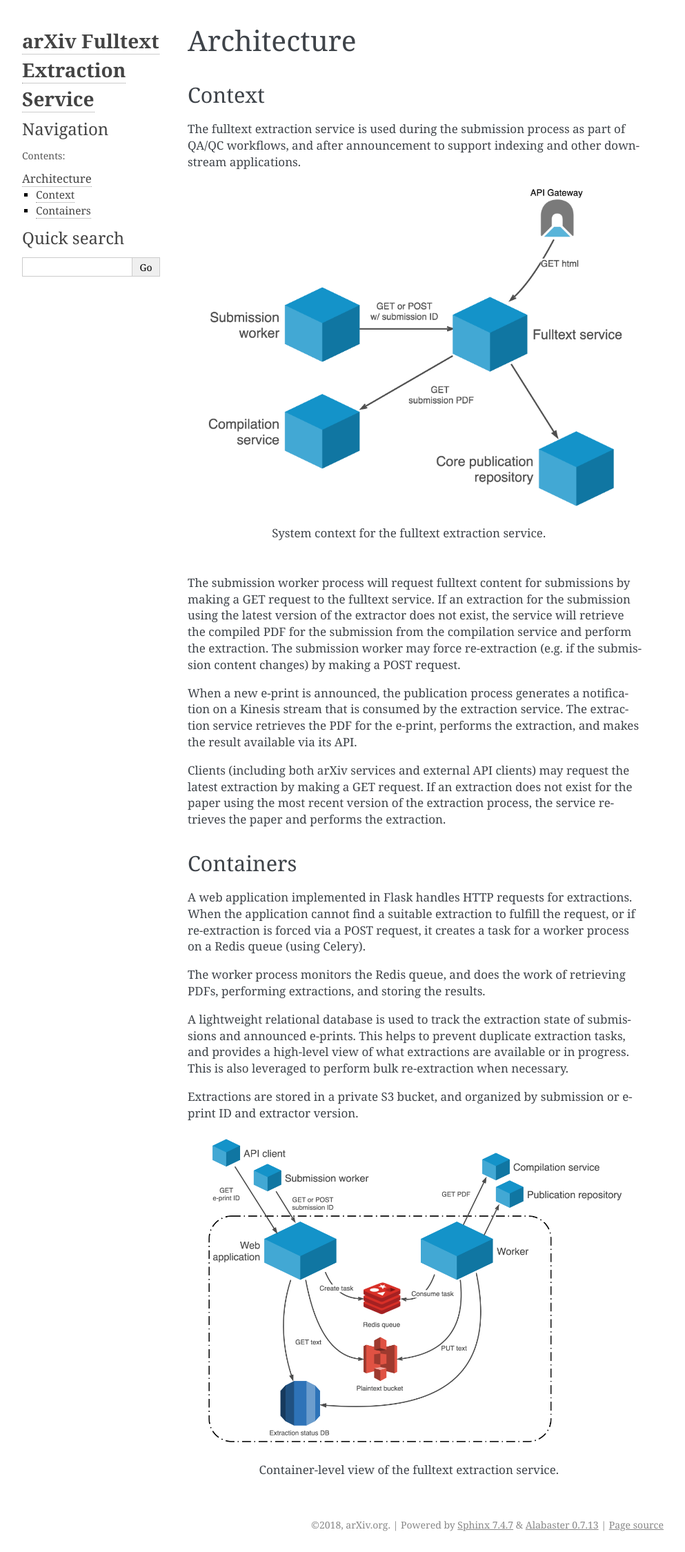
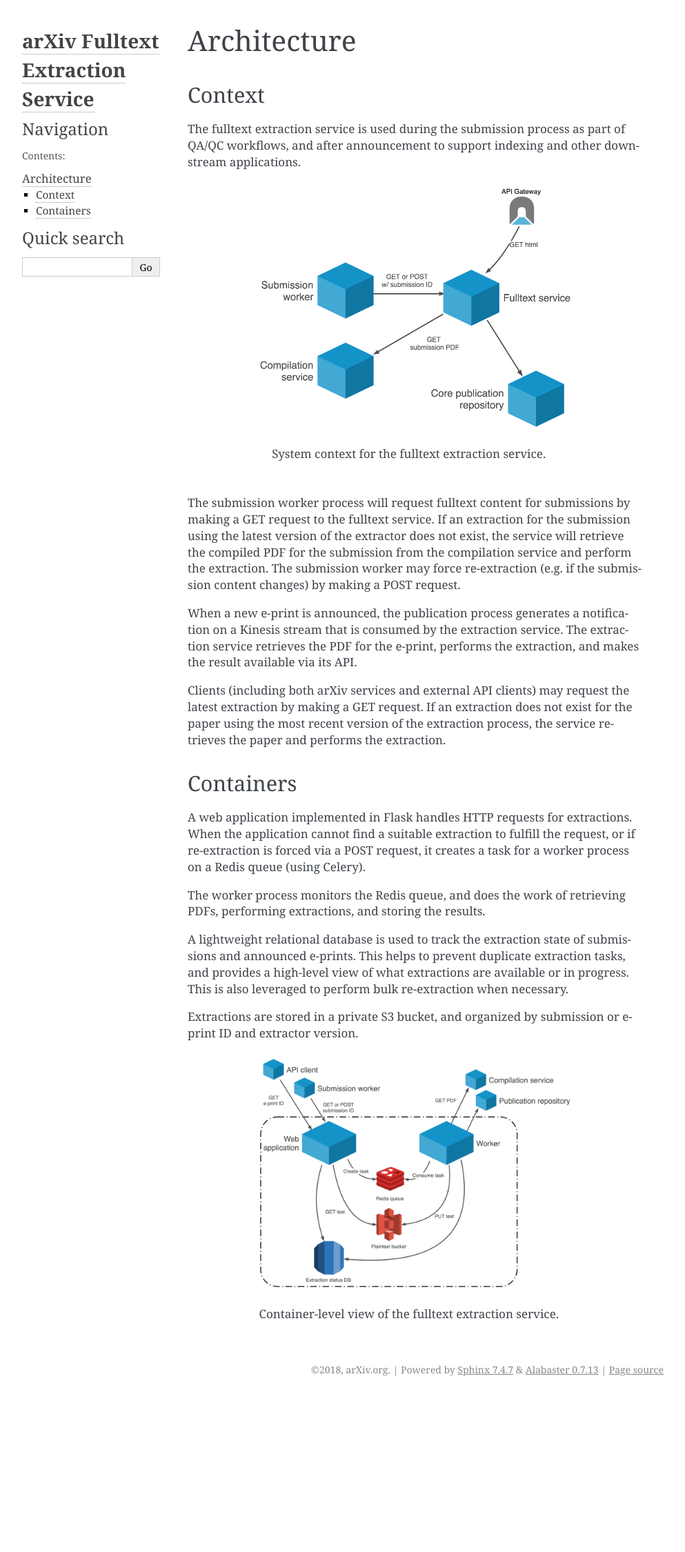
Before and after one commit to arXiv/zzzArchived_arxiv-fulltext, a Sphinx documentation site: the page built from docs/source/architecture.rst, in a window 1280 px wide. Shown: the whole page at 69% size, without its empty margins (148-1141 px from the left). Built offline with Sphinx 7.4.7, drawn with Linux system fonts in a browser that asks for light colours; after the commit the page ends 2025 px from its top, so only the background shows below that.

Commit message:
minor docs tweek

```diff
--- a/docs/source/architecture.rst
+++ b/docs/source/architecture.rst
@@ -10,7 +10,7 @@ downstream applications.
 .. _figure-context:
 
 .. figure:: _static/diagrams/fulltext-service-context.png
-   :width: 600px
+   :width: 450px
 
    System context for the fulltext extraction service.
 
@@ -54,6 +54,6 @@ e-print ID and extractor version.
 .. _figure-containers:
 
 .. figure:: _static/diagrams/fulltext-service-containers.png
-   :width: 600px
+   :width: 450px
 
    Container-level view of the fulltext extraction service.
```
